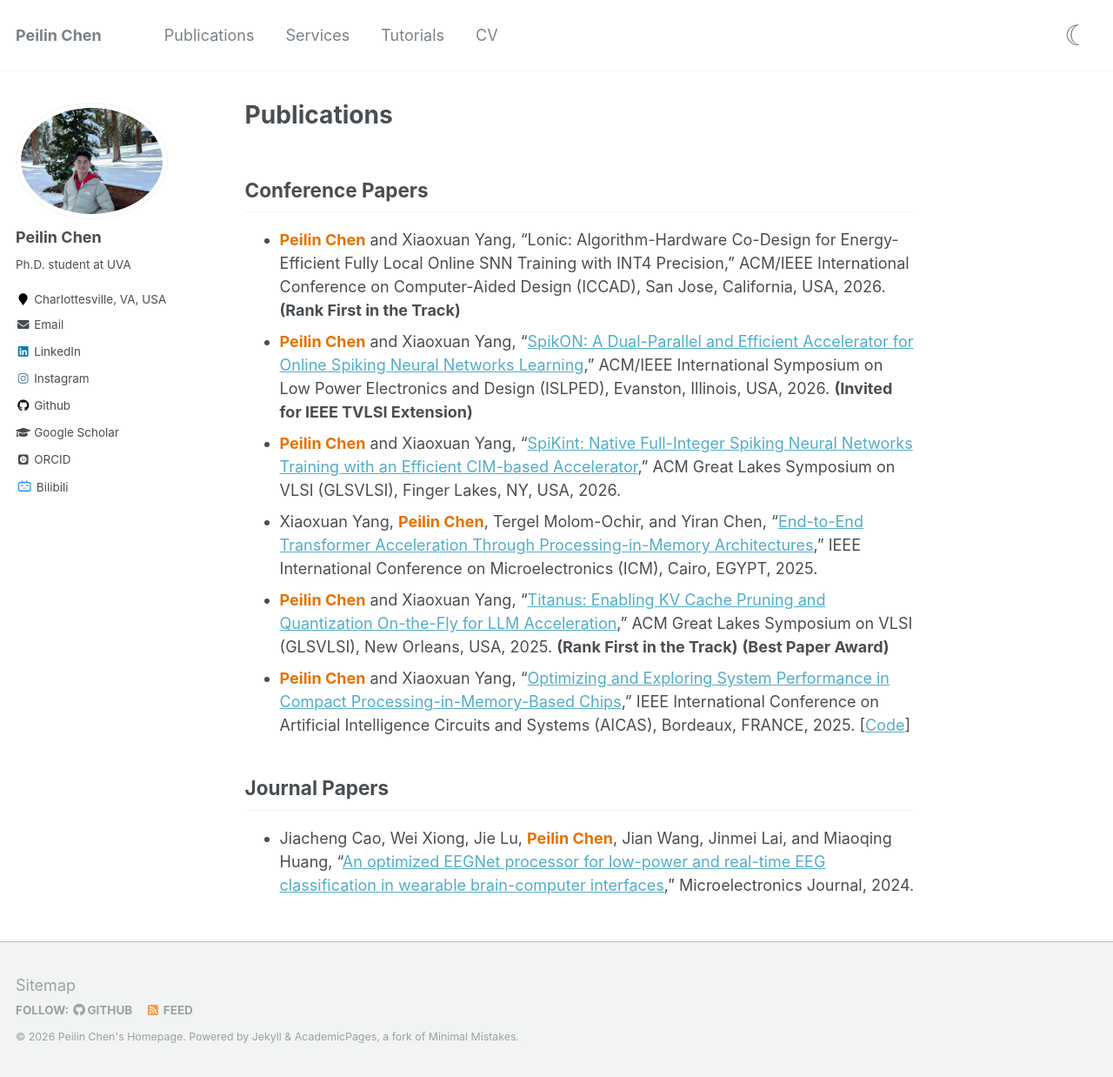
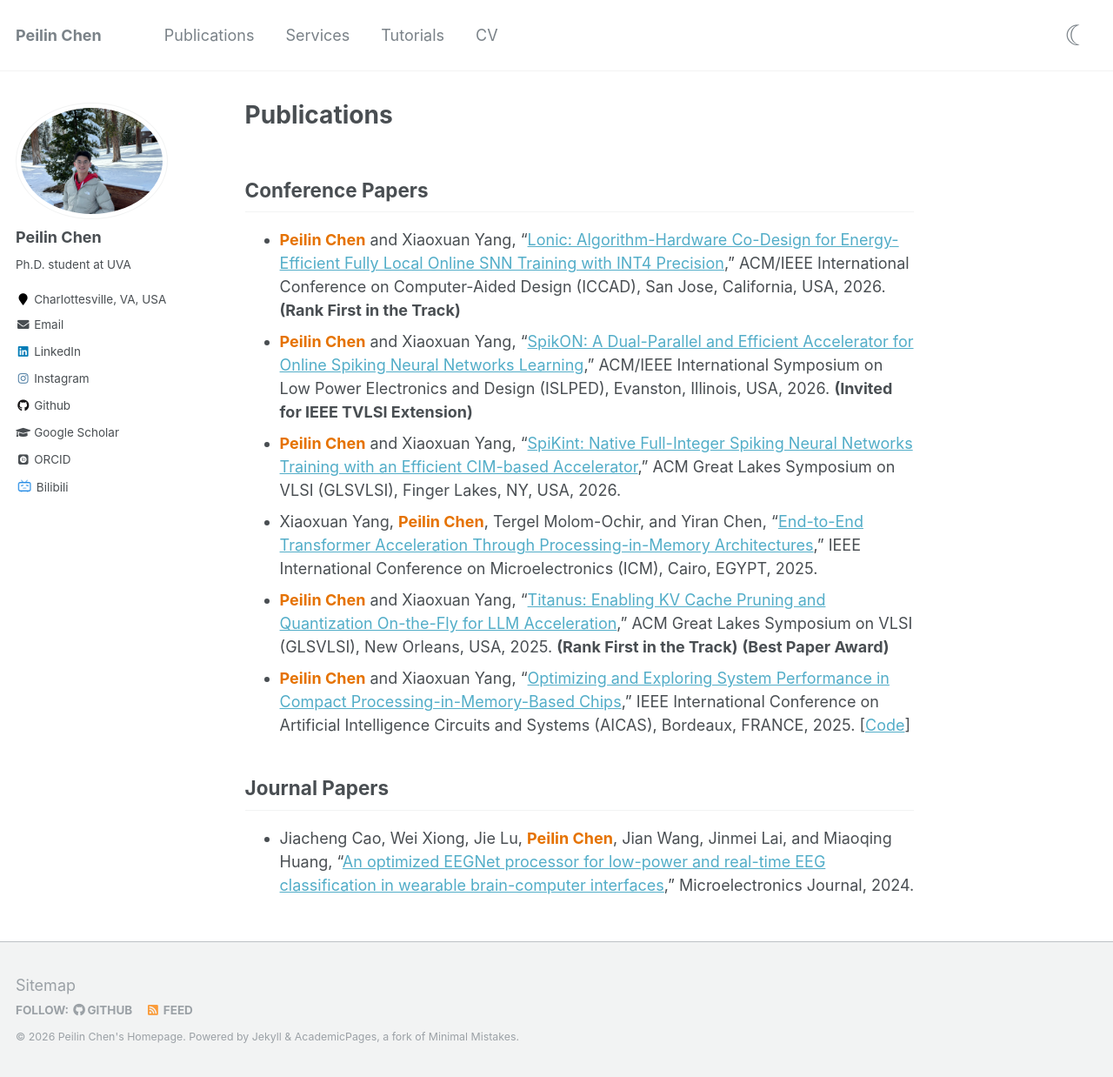
Before and after one commit to peilin-chen/peilin-chen.github.io, a Jekyll site: the page built from _pages/publications.md, in a window 1280 px wide and 1238 px high. Shown: the whole window at 87% size. Built offline with Jekyll 4.4.1, drawn with Linux system fonts in a browser that asks for light colours; some web fonts are replaced; part of the change alters nothing that is shown.

Commit message:
Add links to conference papers in publications.md

```diff
--- a/_pages/publications.md
+++ b/_pages/publications.md
@@ -7,7 +7,7 @@ author_profile: true
 
 ## Conference Papers
 
-* <span style="color: #E57200;">**Peilin Chen**</span> and Xiaoxuan Yang, "Lonic: Algorithm-Hardware Co-Design for Energy-Efficient Fully Local Online SNN Training with INT4 Precision," ACM/IEEE International Conference on Computer-Aided Design (ICCAD), San Jose, California, USA, 2026. **(Rank First in the Track)**
+* <span style="color: #E57200;">**Peilin Chen**</span> and Xiaoxuan Yang, "[Lonic: Algorithm-Hardware Co-Design for Energy-Efficient Fully Local Online SNN Training with INT4 Precision](https://arxiv.org/abs/2608.12500)," ACM/IEEE International Conference on Computer-Aided Design (ICCAD), San Jose, California, USA, 2026. **(Rank First in the Track)**
 * <span style="color: #E57200;">**Peilin Chen**</span> and Xiaoxuan Yang, "[SpikON: A Dual-Parallel and Efficient Accelerator for Online Spiking Neural Networks Learning](https://arxiv.org/abs/2606.30926)," ACM/IEEE International Symposium on Low Power Electronics and Design (ISLPED), Evanston, Illinois, USA, 2026. **(Invited for IEEE TVLSI Extension)**
 * <span style="color: #E57200;">**Peilin Chen**</span> and Xiaoxuan Yang, "[SpiKint: Native Full-Integer Spiking Neural Networks Training with an Efficient CIM-based Accelerator](https://dl.acm.org/doi/10.1145/3787109.3815248)," ACM Great Lakes Symposium on VLSI (GLSVLSI), Finger Lakes, NY, USA, 2026.
 * Xiaoxuan Yang, <span style="color: #E57200;">**Peilin Chen**</span>, Tergel Molom-Ochir, and Yiran Chen, "[End-to-End Transformer Acceleration Through Processing-in-Memory Architectures](https://ieeexplore.ieee.org/document/11322529)," IEEE International Conference on Microelectronics (ICM), Cairo, EGYPT, 2025.
```
